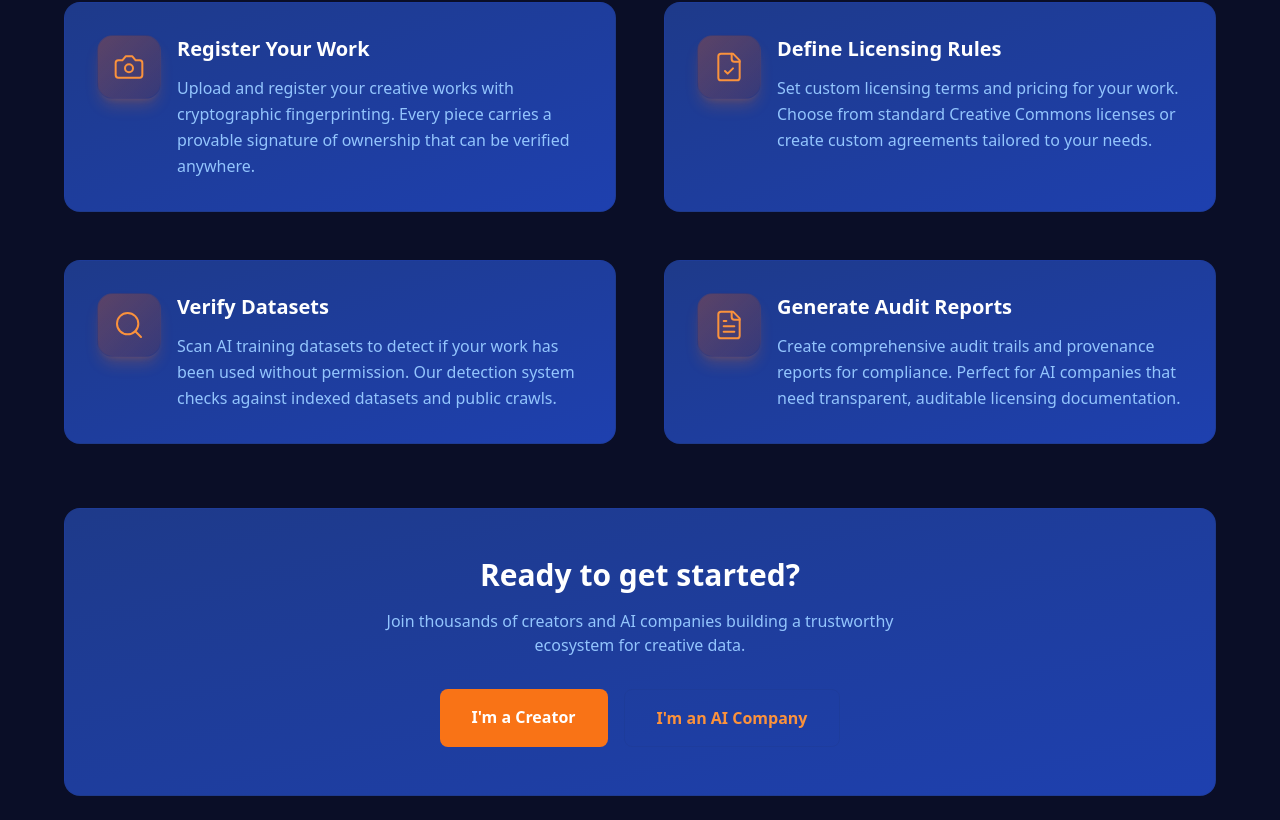
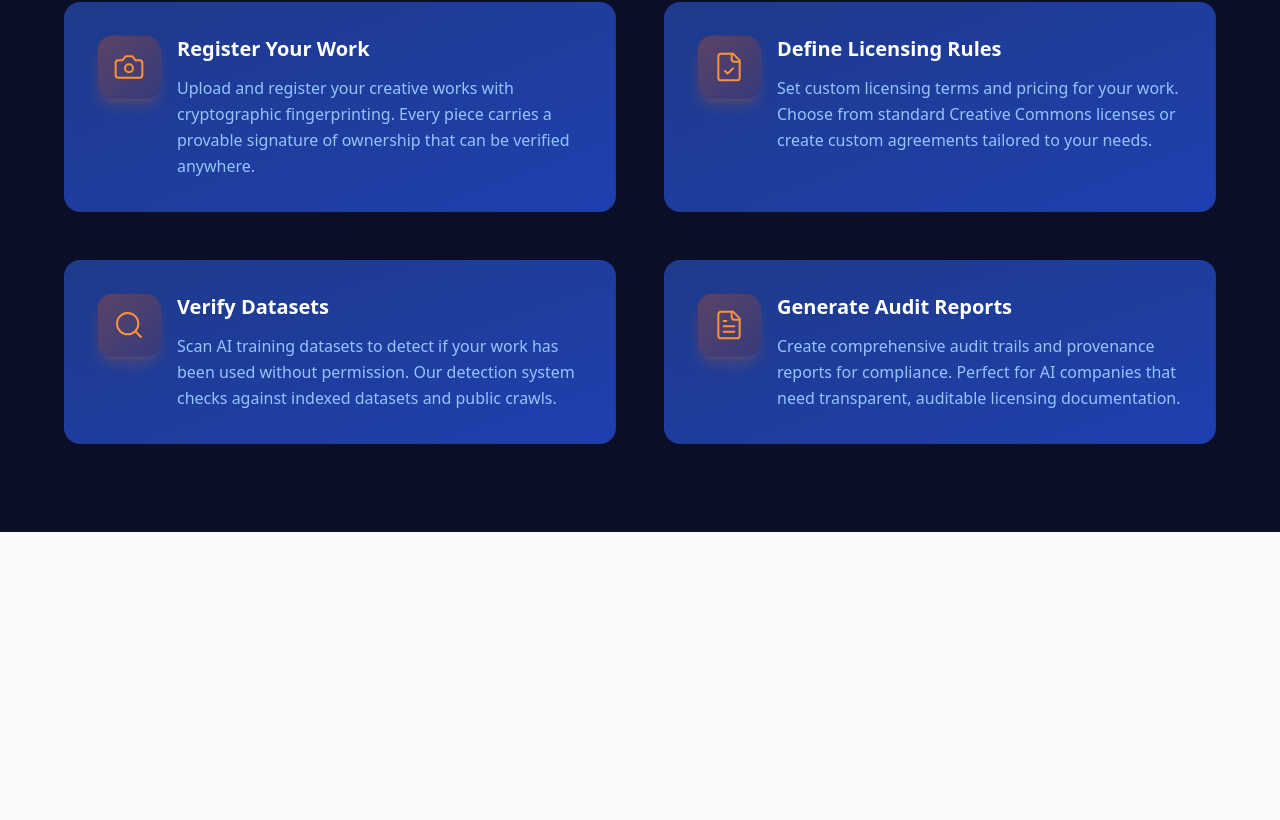
Before and after one commit to yamaneaugust/artlockr, a React (Vite) app in the folder frontend/: page /features in a window 1280 px wide. Shown: the part 302-1122 px from the top of the page. After the commit the page ends 834 px from the top, so only its background shows below. Built offline with nearby package versions, Linux system fonts and the light colour scheme; no server answers.

Commit message:
Remove CTA section from Features page
Removed the "Ready to get started?" call-to-action section from the bottom
of the Features page.

https://claude.ai/code/session_011CUc3YS4Zy7aPDkHdka217

```diff
--- a/frontend/src/pages/Features.tsx
+++ b/frontend/src/pages/Features.tsx
@@ -63,30 +63,6 @@ export default function Features() {
             </div>
           ))}
         </div>
-
-        {/* CTA */}
-        <div className="text-center py-12 bg-gradient-to-br from-blue-900 to-blue-800 rounded-2xl border border-blue-900/30 px-8">
-          <h2 className="text-2xl md:text-3xl font-bold mb-4">
-            Ready to get started?
-          </h2>
-          <p className="text-blue-300 mb-8 max-w-xl mx-auto">
-            Join thousands of creators and AI companies building a trustworthy ecosystem for creative data.
-          </p>
-          <div className="flex flex-wrap justify-center gap-4">
-            <Link
-              to="/login?role=artist"
-              className="px-8 py-4 bg-orange-500 hover:bg-orange-600 text-white font-semibold rounded-lg transition-colors"
-            >
-              I'm a Creator
-            </Link>
-            <Link
-              to="/login?role=company"
-              className="px-8 py-4 border border-blue-900/30 text-orange-400 hover:bg-orange-500 hover:text-white font-semibold rounded-lg transition-colors"
-            >
-              I'm an AI Company
-            </Link>
-          </div>
-        </div>
       </div>
     </div>
   )
```
